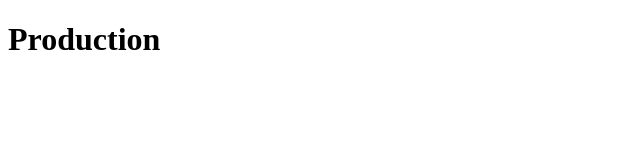
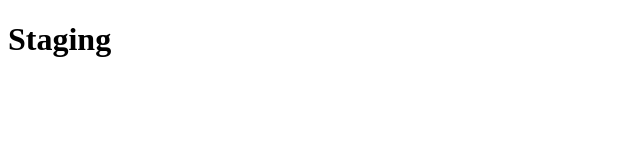
Before and after one commit to rishishukla7984-byte/GUCPC-CCT, a plain HTML site: page index.html in a window 1280 px wide. Shown: the whole page, without its empty margins (0-640 px from the left). Drawn offline with Linux system fonts and the light colour scheme.

Commit message:
third commit

```diff
--- a/index.html
+++ b/index.html
@@ -6,6 +6,6 @@
     <title>Document</title>
 </head>
 <body>
-    <h1>Production</h1>
+    <h1>Staging</h1>
 </body>
 </html>
```
